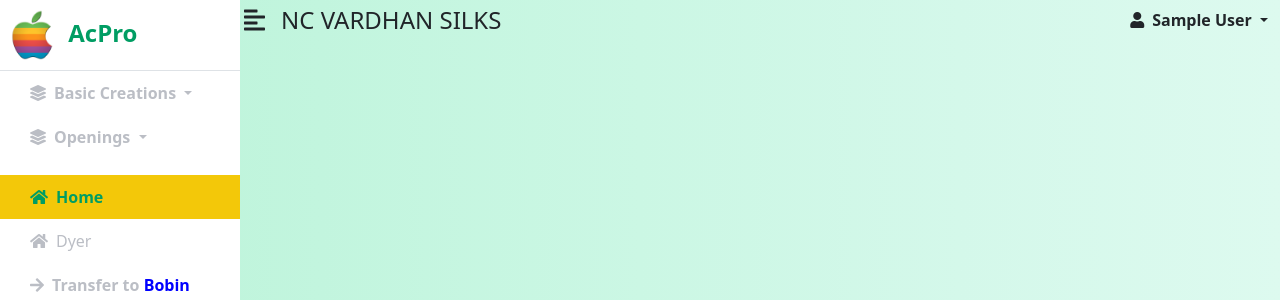
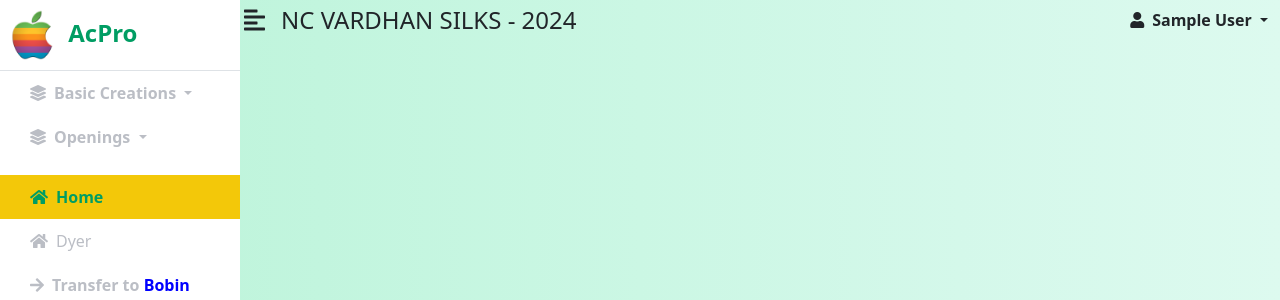
Before and after one commit to Lingam02/ncv, a PHP site: page /admin.php in a window 1280 px wide. Shown: the top 300 px of the page. Run offline with PHP 8.4, Linux system fonts and the light colour scheme; the visitor is signed in with stand-in values (Sample User, id 1).

Commit message:
2024 added

```diff
--- a/main/navbar.php
+++ b/main/navbar.php
@@ -1,7 +1,7 @@
 <nav class="navbar navbar-expand-lg  py-0 px-1 non-print">
   <div class="d-flex align-items-center"id="menu-toggle" >
     <i class="fas fa-align-left text-dark fs-4 me-3" id="menu-toggle"></i>
-    <h2 class="fs-4 m-0 text-dark text-uppercase" >NC Vardhan Silks</h2>
+    <h2 class="fs-4 m-0 text-dark text-uppercase" >NC Vardhan Silks - 2024</h2>
   </div>
 
   <button class="navbar-toggler" type="button" data-bs-toggle="collapse" data-bs-target="#navbarSupportedContent"
```
